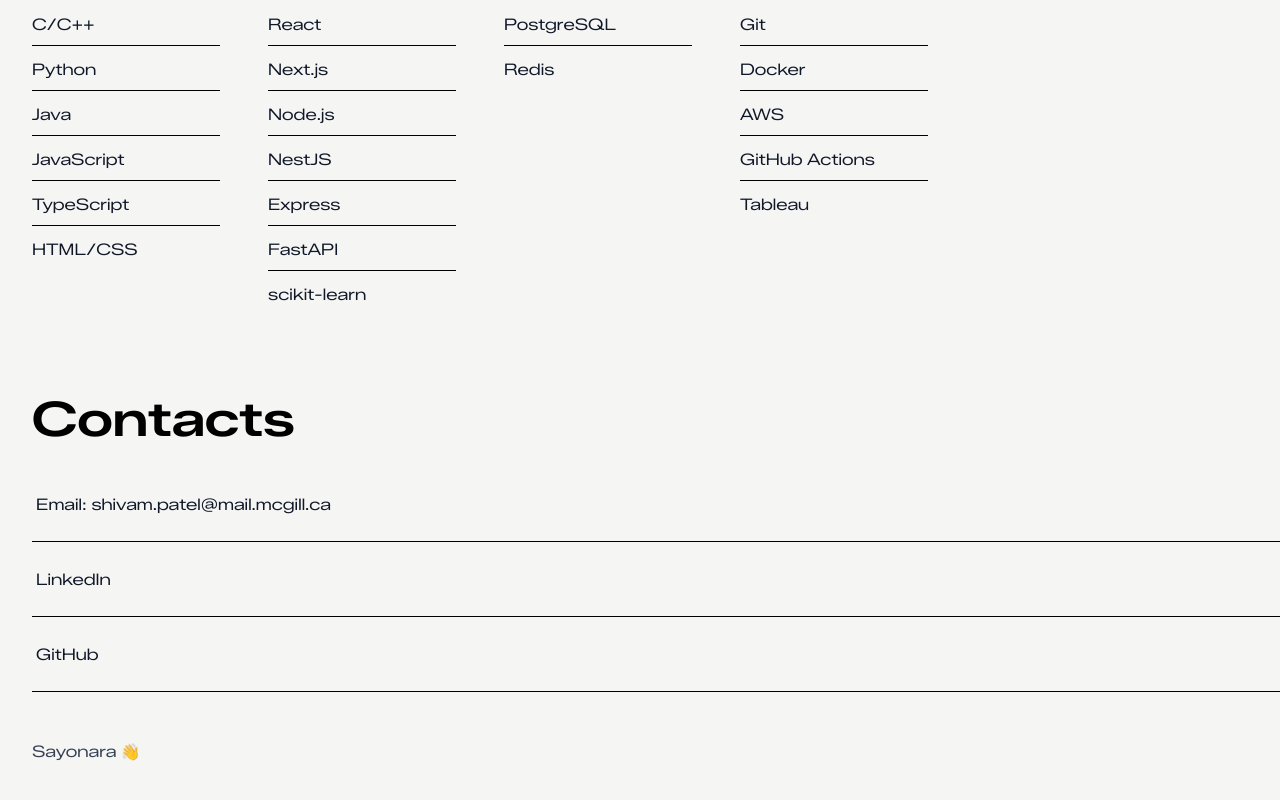
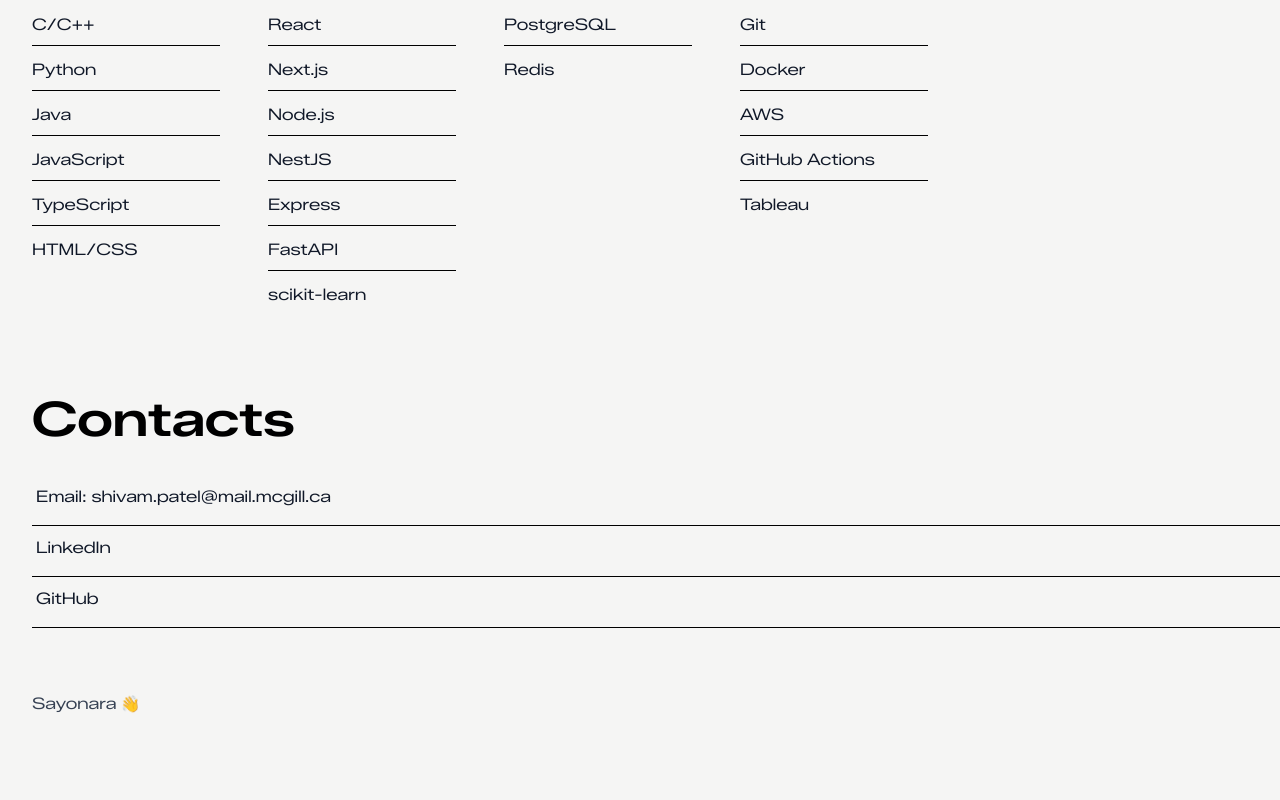
Before and after one commit to notsplol/TheCoolPortfolioTM, a React (Vite) app: page / in a window 1280 px wide. Shown: the part 1485-2285 px from the top of the page. Built offline with nearby package versions, Linux system fonts and the light colour scheme.

Commit message:
adjusted margin for language button. Adjusted padding and margin for contacts section (it is tighter now)

```diff
--- a/src/App.jsx
+++ b/src/App.jsx
@@ -37,7 +37,7 @@
 
         {/* Language Toggle Button */}
         {currentIndex >= fullText.length && (
-          <div className="absolute top-16 right-8 opacity-0 animate-fade-in-slow" style={{animationDelay: '0.5s'}}>
+          <div className="absolute top-16 right-14 opacity-0 animate-fade-in-slow" style={{animationDelay: '0.5s'}}>
             <button
               onClick={() => setIsEnglish(!isEnglish)}
               className="text-gray-900 text-sm font-semibold hover:scale-110 transition-transform duration-200 language-toggle"
@@ -214,26 +214,26 @@
 
             {/* Contacts Section */}
             <section>
-              <h2 className="text-4xl md:text-5xl font-bold mb-12 text-black" style={{ fontFamily: 'ZalandoSansExpanded-SemiBold, Avenir, sans-serif' }}>
+              <h2 className="text-4xl md:text-5xl font-bold mb-10 text-black" style={{ fontFamily: 'ZalandoSansExpanded-SemiBold, Avenir, sans-serif' }}>
                 {isEnglish ? 'Contacts' : 'Contacts'}
               </h2>
 
-              <div className="space-y-6">
-                <div className="relative pb-4">
+              <div className="space-y-2">
+                <div className="relative pb-2">
                   <a href="mailto:shivam.patel@mail.mcgill.ca" className="contact-link"> <span className="contact-text">{isEnglish ? 'Email: ' : 'Courriel: '}shivam.patel@mail.mcgill.ca</span></a>
               <div className="absolute left-0 right-0 bottom-0 border-b border-black" style={{width: '150%'}}></div>
                 </div>
-                <div className="relative pb-4">
+                <div className="relative pb-2">
                   <a href="#" className="contact-link"><span className="contact-text">LinkedIn</span></a>
               <div className="absolute left-0 right-0 bottom-0 border-b border-black" style={{width: '150%'}}></div>
                 </div>
-                <div className="relative pb-4">
+                <div className="relative pb-2">
                   <a href="https://github.com/notsplol" className="contact-link"><span className="contact-text">GitHub</span></a>
               <div className="absolute left-0 right-0 bottom-0 border-b border-black" style={{width: '150%'}}></div>
                 </div>
               </div>
 
-              <div className="mt-12 text-gray-700">
+              <div className="mt-16 text-gray-700">
                 Sayonara <span className="wave" role="img" aria-label="waving-hand">👋</span>
               </div>
             </section>
```
